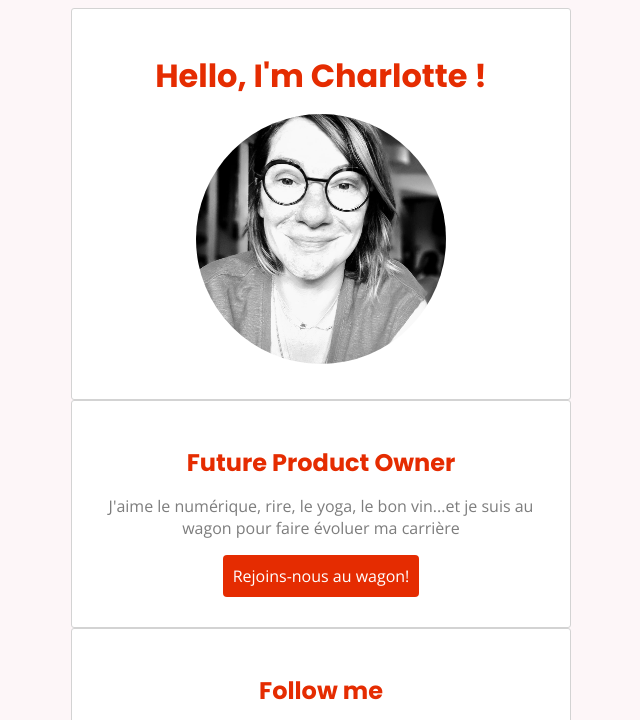
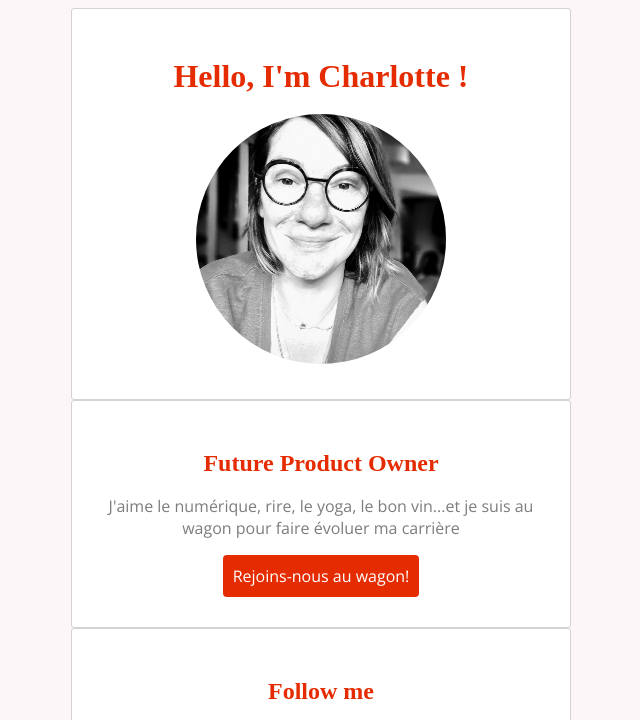
Before and after one commit to Charlotte-Roederer/profile, a plain HTML site: page index.html in a window 1280 px wide. Shown: the top 720 px of the page, without its empty margins (319-959 px from the left). Drawn offline with nearby package versions, Linux system fonts and the light colour scheme.

Commit message:
Test font

```diff
--- a/style.css
+++ b/style.css
@@ -1,10 +1,8 @@
-@import url("http://fonts.googleapis.com/css?family=Open+Sans:400,300,700|Poppins:300,400,500,700");
-
+@import url('https://fonts.googleapis.com/css2?family=Open+Sans:wght@300;400;700&display=swap');
 
 body{
   background-color: rgb(253, 246, 248);
   font-family: 'Open Sans', sans-serif;
-  font-weight: 300;
   color: rgb(125, 125,125);
   font-size: 24;
 }
```
